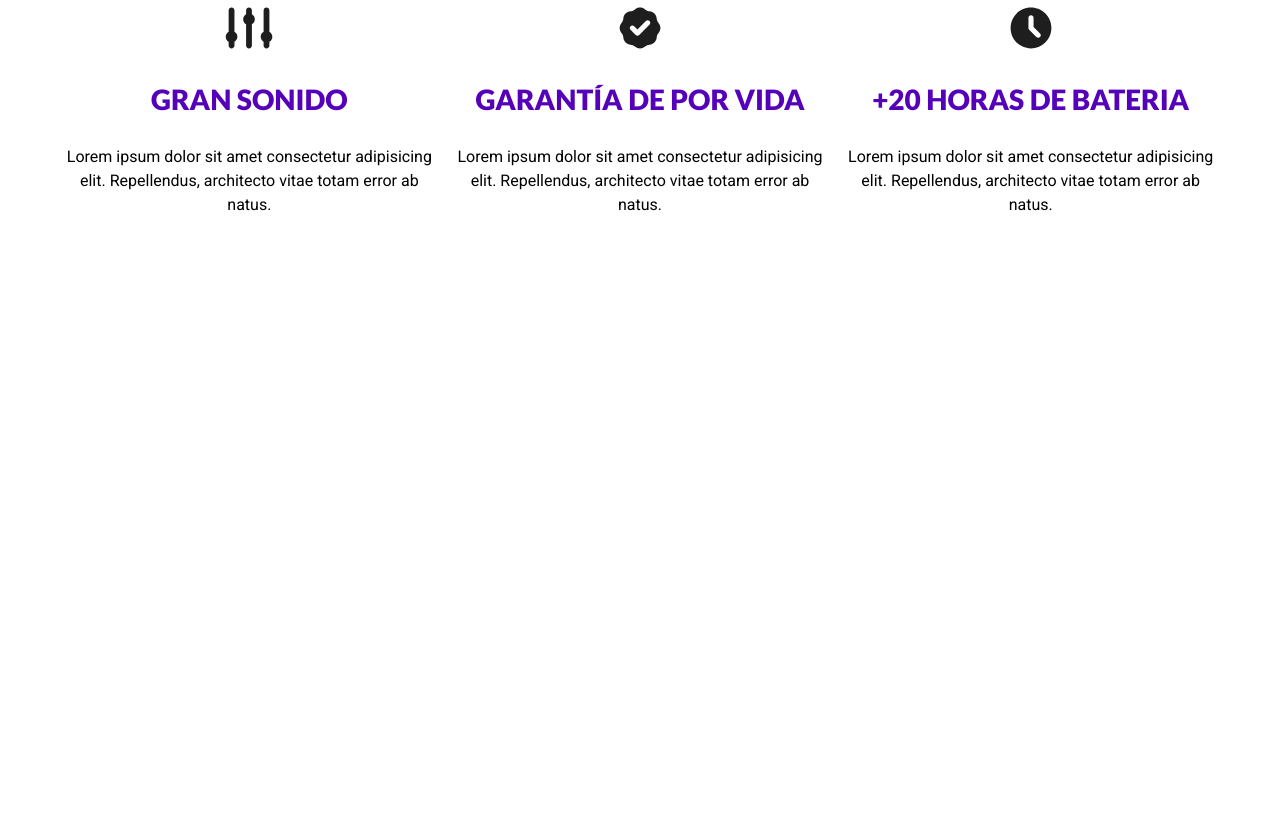
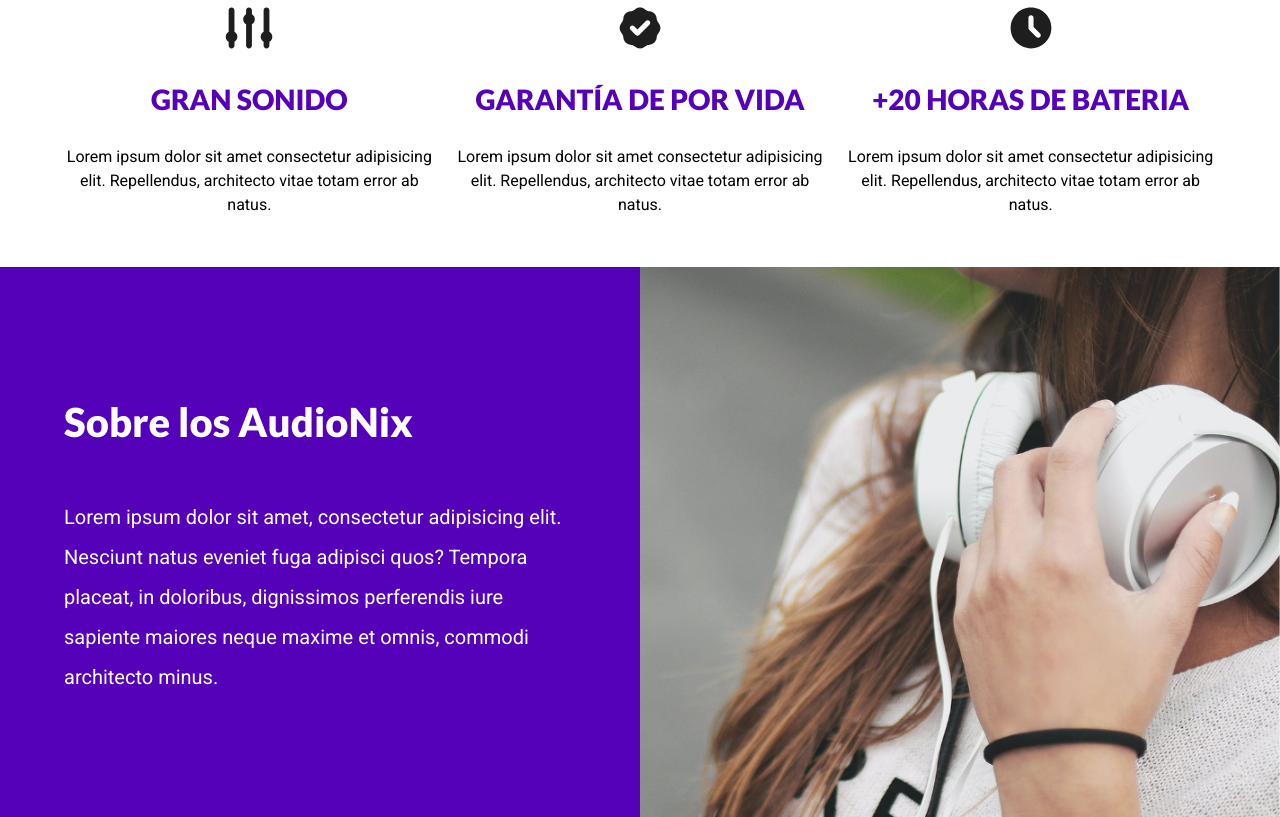
Before and after one commit to AnaAlb1/AudioNix-Audifonos, a plain HTML site: page Index.html in a window 1280 px wide. Shown: the part 732-1549 px from the top of the page. Before the commit the page ends 999 px from the top, so only its background shows below. Drawn offline with Linux system fonts and the light colour scheme.

Commit message:
Se agrega la sección: Sobre los AudioNix, usando una img de background

```diff
--- a/Index.html
+++ b/Index.html
@@ -58,6 +58,13 @@
             </div>
         </div>
     </section>
-
+    <section class="sobre-audio">
+        <div class="contenedor sobre-audio-grid">
+            <div class="texto-sobre-audio">
+                <h2>Sobre los <span>AudioNix</span></h2>
+                <p>Lorem ipsum dolor sit amet, consectetur adipisicing elit. Nesciunt natus eveniet fuga adipisci quos? Tempora placeat, in doloribus, dignissimos perferendis iure sapiente maiores neque maxime et omnis, commodi architecto minus.</p>
+            </div>
+        </div>
+    </section>
 </body>
 </html>
--- a/css/styles.css
+++ b/css/styles.css
@@ -29,7 +29,7 @@ body{
 
 /*Globales*/
 .contenedor{
-    max-width: 120rem; /*Para que no exceda los 120rem*/
+    max-width: 160rem; /*Para que no exceda los 120rem*/
     width: 90%; /*Pero solo tomara el 90% de la pantalla*/
     margin: 0 auto;
 }
@@ -145,3 +145,58 @@ img{
     text-transform: uppercase;
     margin-top: calc(var(--separacion) / 2);
 }
+
+/*Sobre Audionix*/
+.sobre-audio{
+    background-image: linear-gradient(to bottom, transparent 50%, var(--primario) 0%), url(../img/imagen-mujer.jpg);
+    background-position: right;
+    background-repeat: repeat, no-repeat;
+    background-size: 100%, 110rem;
+}
+@media (min-width: 768px) {
+    .sobre-audio{
+        background-image: linear-gradient(to left, transparent 50%, var(--primario) 0%), url(../img/imagen-mujer.jpg);
+        background-position: right;
+        background-repeat: repeat, no-repeat;
+    }
+}
+@media (min-width: 1600px) {
+    .sobre-audio{
+        background-size: 100%, 160rem;
+    }
+}
+.sobre-audio-grid{
+    display: grid;
+    grid-template-rows: repeat(2, 40rem);
+    row-gap: var(--separacion);
+}
+@media (min-width: 768px) {
+    .sobre-audio-grid{
+        display: grid;
+        row-gap: unset;
+        grid-template-rows: unset; /*Para eliminar las filas*/
+        grid-template-columns: repeat(2, 1fr);
+        column-gap: calc(var(--separacion) * 3) ;
+        padding: calc(var(--separacion) * 2) 0;
+    }
+}
+.texto-sobre-audio{
+    grid-row: 2 / 3;
+    color: var(--blanco);
+    display: flex;
+    flex-direction: column;
+    justify-content: space-around;
+    padding-bottom: var(--separacion);
+}
+@media (min-width: 768px) {
+    .texto-sobre-audio{
+        padding-bottom: 0;
+    }
+}
+.texto-sobre-audio h2{
+    font-size: 4rem;
+}
+.texto-sobre-audio p{
+    font-size: 2rem;
+    line-height: 2;
+}
```
